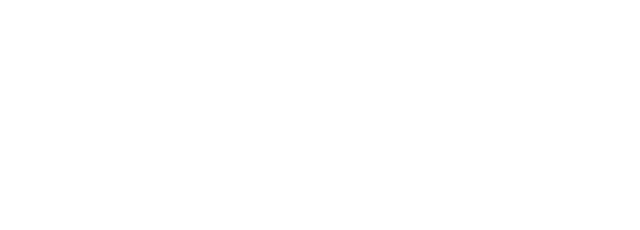
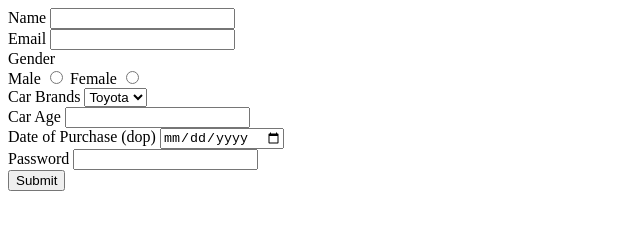
Before and after one commit to acciojob/car-insurance-form-montumeena141, a website: page main.html in a window 1280 px wide. Shown: the whole page, without its empty margins (0-640 px from the left). Drawn offline with Linux system fonts and the light colour scheme.

Commit message:
created a submission

```diff
--- a/main.html
+++ b/main.html
@@ -11,6 +11,41 @@
     <script type="text/javascript" src="./script.js">
 </script>
 
+	<form>
+		<label for="name">Name</label>
+		<input type="text" id="name" required><br>
+
+		<label for="email">Email</label>
+		<input type="email" id="email" required><br>
+
+		<label for="gender">Gender</label><br>
+		<label for="m">Male</label>
+		<input type="radio" id="m" name="gender" required >
+		<label for="f">Female</label>
+		<input type="radio" id="f" name="gender" required><br>
+
+		<label for="cars">Car Brands</label>
+		<select id="cars">
+			<option value="toyota">Toyota</option>
+			<option value="suzuki">Suzuki</option>
+			<option value="tata">Tata</option>
+		</select><br>
+
+		<label for="carage">Car Age</label>
+		<input type="number" id="carage" required><br>
+
+		<label for="dop">Date of Purchase (dop)</label>
+		<input type="date" id="dop" required><br>
+
+		<label for="password">Password</label>
+		<input type="password" id="password" required><br>
+
+		<button type="submit">Submit</button>
+
+
+
+	</form>
+
 </body>
 
 </html>
```
